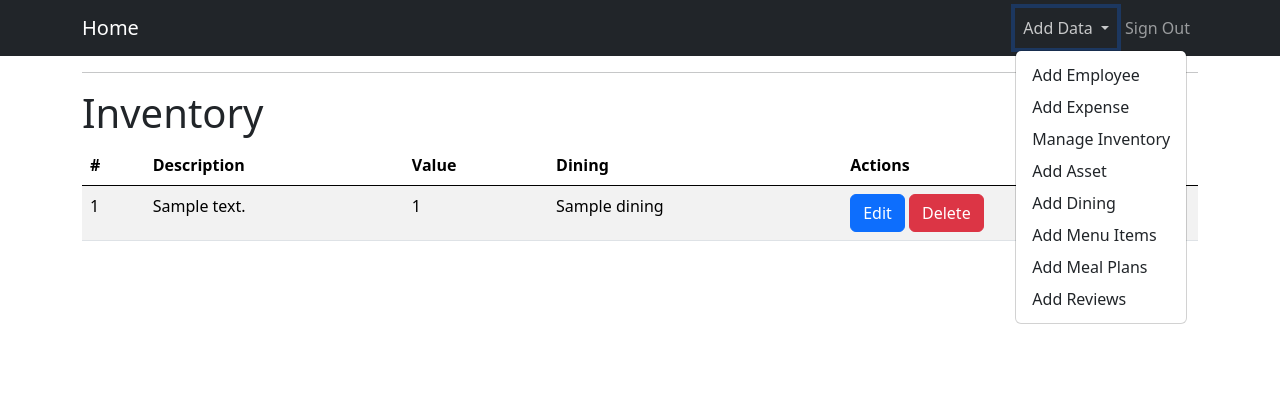
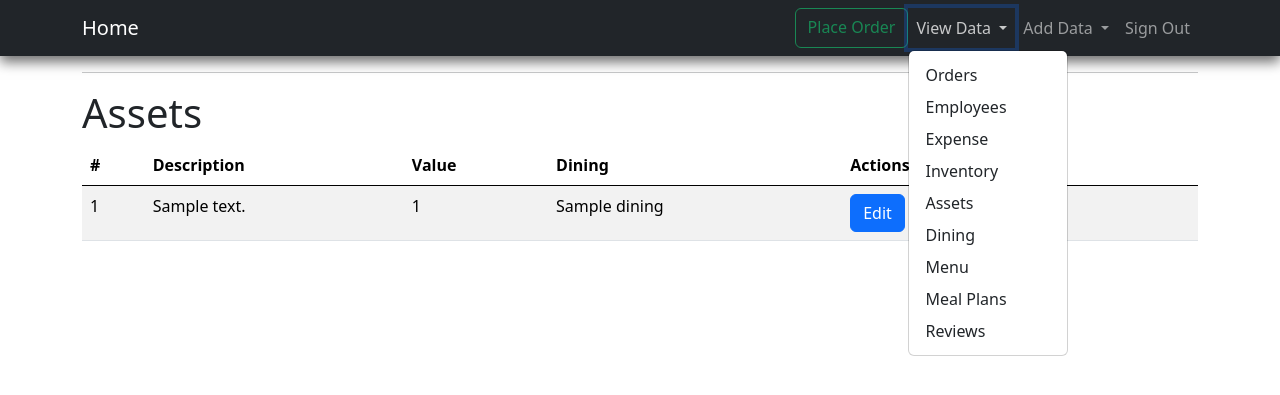
Before and after one commit to thor56/Code, a Flask app: page /viewAssets in a window 1280 px wide, after a click on "View Data". Shown: the top 395 px of the page. Run offline with Flask 3, Linux system fonts and the light colour scheme; tables that the repository leaves empty hold one stand-in row (values such as "Sample post"); parts of the project's set-up code (start-up, migrations or seed data) failed here and were passed over; some libraries are stand-ins or nearby versions.

Commit message:
Added Assets and orders- fininshed final layout

```diff
--- a/app.py
+++ b/app.py
@@ -501,6 +501,12 @@ def add_orderitem():
     return 'Failed to add'
 
 
+@app.route('/viewOrders')
+def viewOrders():
+    orders = Orders.query.all()
+    return render_template('viewOrders.html', orders=orders)
+
+
 # Simulating an order
 
 @app.route('/orderSim')
@@ -607,7 +613,7 @@ def FinishOrder():
         db.session.add(new_dining_customer)
         db.session.commit()
     print(exists)
-    return 'Successfully added'
+    return redirect(url_for('home'))
 
 
 # employee login and actions
--- a/templates/Employee.html
+++ b/templates/Employee.html
@@ -1,6 +1,7 @@
 {% extends "base.html" %}
 
 {% block content %}
+<h1>Employee data</h1>
 
 <table id="data" class="table table-striped">
   <thead>
--- a/templates/base.html
+++ b/templates/base.html
@@ -7,7 +7,7 @@
     {{ bootstrap.load_css() }}
   </head>
   <body>
-    <nav class="navbar navbar-expand-lg navbar-dark bg-dark">
+    <nav class="navbar navbar-expand-lg navbar-dark bg-dark" style="box-shadow: 0px 6px 12px 0px rgba(110,110,110,1);">
       <div class="container">
         <a class="navbar-brand" href="{{ url_for('home') }}">Home</a>
         <button class="navbar-toggler" data-bs-toggle="collapse" data-bs-target="#navbarNav" aria-controls="navbarNav" aria-expanded="false" aria-label="Toggle navigation">
@@ -22,6 +22,23 @@
             </li>
 
             {% else %}
+            <a href="{{ url_for('orderSim') }}" class="btn btn-outline-success">Place Order</a>
+            <li class="nav-item dropdown">
+              <a class="nav-link dropdown-toggle" href="#" id="navbarDropdown" role="button" data-bs-toggle="dropdown" aria-expanded="false">
+                View Data
+              </a>
+              <ul class="dropdown-menu" aria-labelledby="navbarDropdown">
+                <li><a class="dropdown-item" href="{{ url_for('viewOrders') }}">Orders</a></li>
+                <li><a class="dropdown-item" href="{{ url_for('viewEmployees') }}">Employees</a></li>
+                <li><a class="dropdown-item" href="{{ url_for('viewExpenses') }}">Expense</a></li>
+                <li><a class="dropdown-item" href="{{ url_for('viewInventory') }}">Inventory</a></li>
+                <li><a class="dropdown-item" href="{{ url_for('viewAssets') }}">Assets</a></li>
+                <li><a class="dropdown-item" href="{{ url_for('viewDining') }}">Dining</a></li>
+                <li><a class="dropdown-item" href="{{ url_for('home') }}">Menu</a></li>
+                <li><a class="dropdown-item" href="{{ url_for('viewMealPlan') }}">Meal Plans</a></li>
+                <li><a class="dropdown-item" href="{{ url_for('viewReviews') }}">Reviews</a></li>
+              </ul>
+            </li>
             <li class="nav-item dropdown">
               <a class="nav-link dropdown-toggle" href="#" id="navbarDropdown" role="button" data-bs-toggle="dropdown" aria-expanded="false">
                 Add Data
@@ -29,7 +46,7 @@
               <ul class="dropdown-menu" aria-labelledby="navbarDropdown">
                 <li><a class="dropdown-item" href="{{ url_for('addEmployee') }}">Add Employee</a></li>
                 <li><a class="dropdown-item" href="{{ url_for('addExpense') }}">Add Expense</a></li>
-                <li><a class="dropdown-item" href="{{ url_for('addInventory') }}">Manage Inventory</a></li>
+                <li><a class="dropdown-item" href="{{ url_for('addInventory') }}">Add Inventory</a></li>
                 <li><a class="dropdown-item" href="{{ url_for('addAsset') }}">Add Asset</a></li>
                 <li><a class="dropdown-item" href="{{ url_for('addDining') }}">Add Dining</a></li>
                 <li><a class="dropdown-item" href="{{ url_for('addMenuItem') }}">Add Menu Items</a></li>
@@ -37,21 +54,8 @@
                 <li><a class="dropdown-item" href="{{ url_for('addReview') }}">Add Reviews</a></li>
               </ul>
             </li>
-            <!-- <li class="nav-item dropdown">
-              <a class="nav-link dropdown-toggle" href="#" id="navbarDropdown" role="button" data-bs-toggle="dropdown" aria-expanded="false">
-                View Data
-              </a>
-              <ul class="dropdown-menu" aria-labelledby="navbarDropdown">
-                <li><a class="dropdown-item" href="{{ url_for('login') }}">Add Employee</a></li>
-                <li><a class="dropdown-item" href="{{ url_for('login') }}">Add Expense</a></li>
-                <li><a class="dropdown-item" href="{{ url_for('login') }}">Manage Inventory</a></li>
-                <li><a class="dropdown-item" href="{{ url_for('login') }}">Add Asset</a></li>
-                <li><a class="dropdown-item" href="{{ url_for('login') }}">Add Dining</a></li>
-                <li><a class="dropdown-item" href="{{ url_for('login') }}">Add Menu Items</a></li>
-                <li><a class="dropdown-item" href="{{ url_for('login') }}">Add Meal Plans</a></li>
-                <li><a class="dropdown-item" href="{{ url_for('login') }}">Add Reviews</a></li>
-              </ul>
-            </li> -->
+
+
             <li class="nav-item"><a class="nav-link" href="{{ url_for('signout') }}">Sign Out</a></li>
             {% endif %}
           </ul>
--- a/templates/index.html
+++ b/templates/index.html
@@ -1,6 +1,7 @@
 {% extends "base.html" %}
 
 {% block content %}
+<h1>Menu</h1>
 
 <table id="data" class="table table-striped">
   <thead>
--- a/templates/viewAssets.html
+++ b/templates/viewAssets.html
@@ -1,7 +1,7 @@
 {% extends "base.html" %}
 
 {% block content %}
-    <h1>Inventory</h1>
+    <h1>Assets</h1>
     <table class="table table-striped">
         <thead>
             <tr>
```
Also changed, not shown: templates/viewOrders.html (added, +27 -0 lines).
